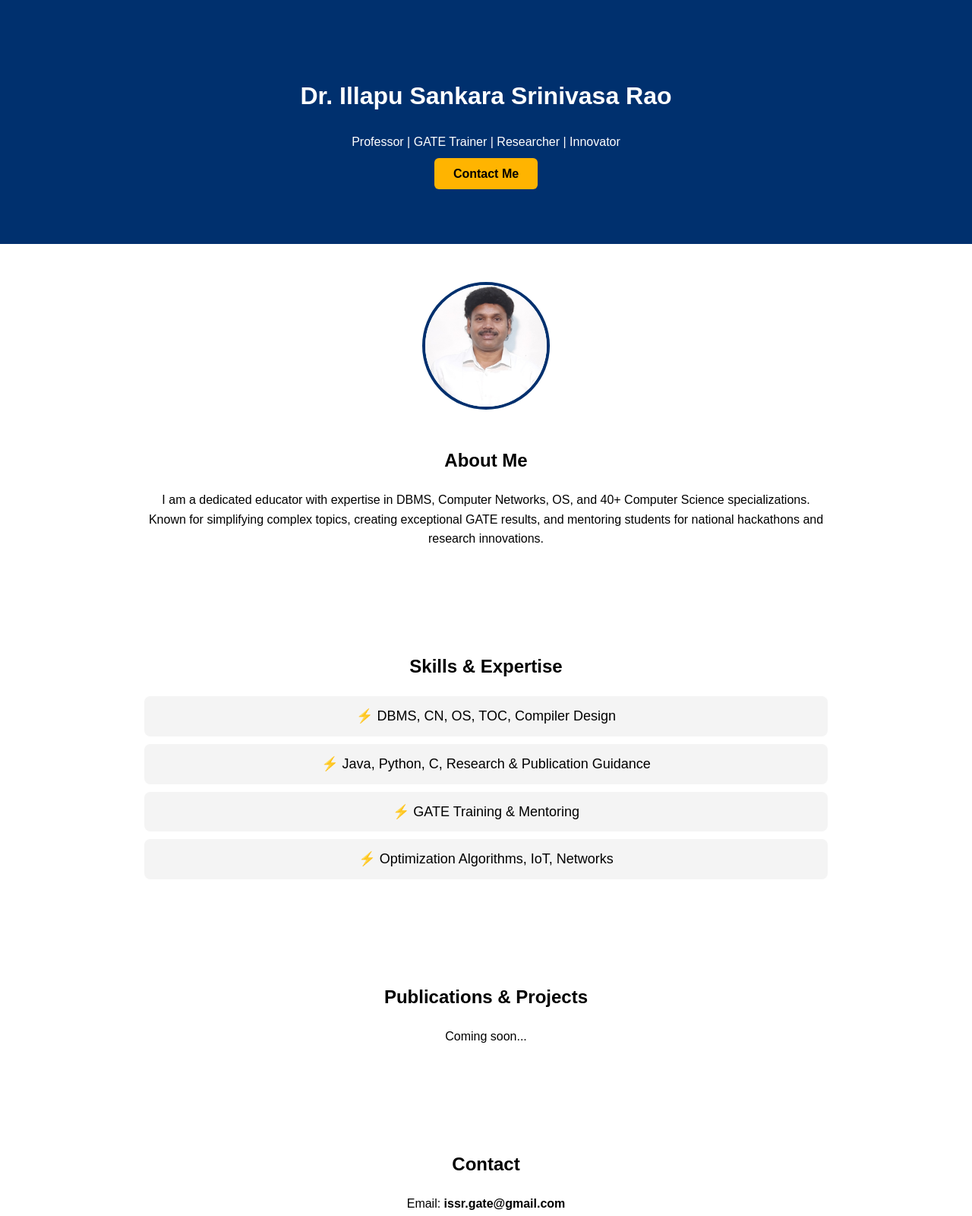
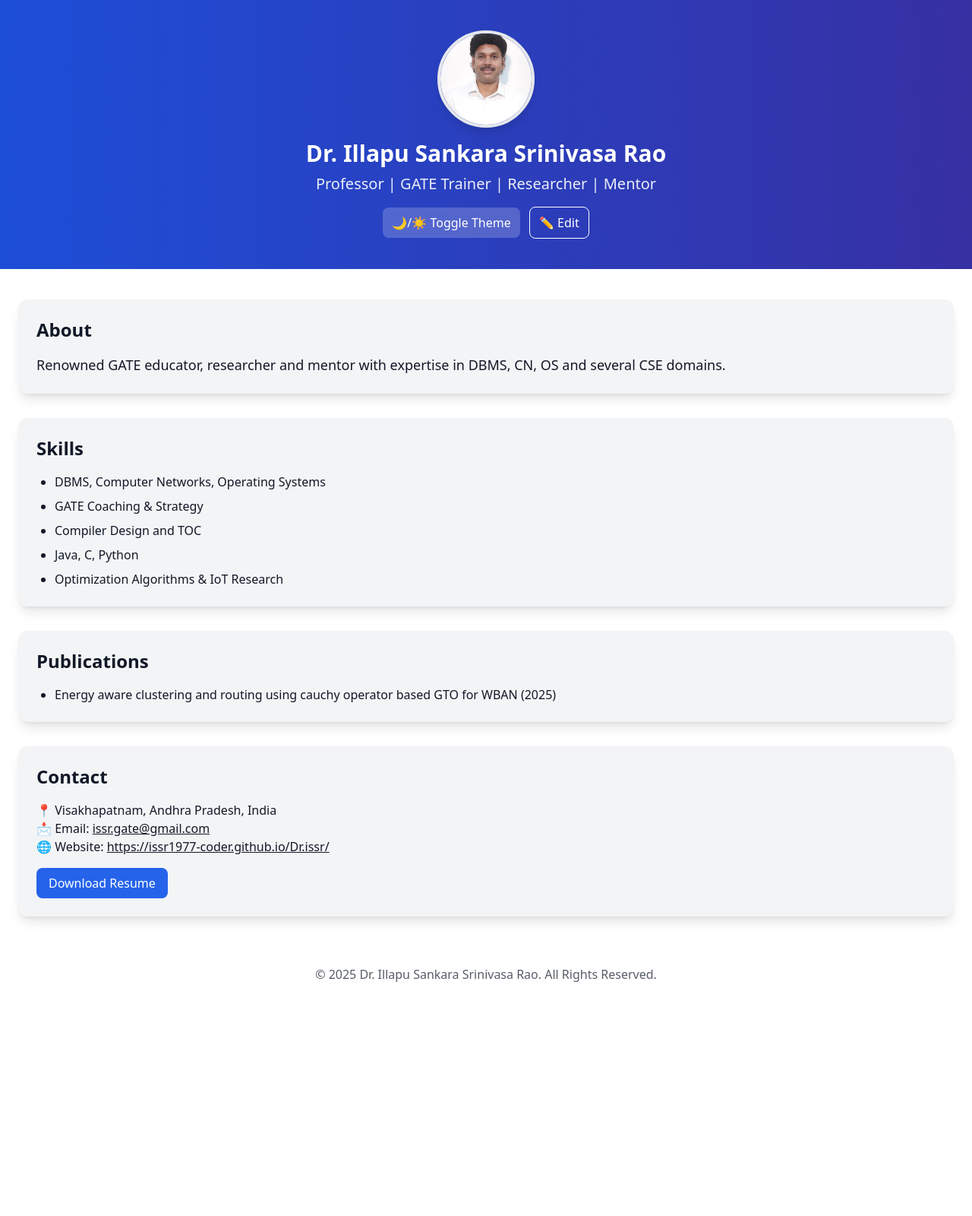
Before and after one commit to issr1977-coder/Dr.issr, a plain HTML site: page index.html in a window 1280 px wide. Shown: the top 1600 px of the page at 76% size. After the commit the page ends 1318 px from the top, so only its background shows below. Drawn offline with nearby package versions, Linux system fonts and the light colour scheme.

Commit message:
Add files via upload

```diff
--- /dev/null
+++ b/content.json
@@ -0,0 +1,20 @@
+{
+  "name": "Dr. Illapu Sankara Srinivasa Rao",
+  "title": "Professor | GATE Trainer | Researcher | Mentor",
+  "bio": "Renowned GATE educator, researcher and mentor with expertise in DBMS, CN, OS and several CSE domains.",
+  "location": "Visakhapatnam, Andhra Pradesh, India",
+  "email": "issr.gate@gmail.com",
+  "website": "https://issr1977-coder.github.io/Dr.issr/",
+  "resume": "resume.pdf",
+  "profileImage": "profile.jpg",
+  "skills": [
+    "DBMS, Computer Networks, Operating Systems",
+    "GATE Coaching & Strategy",
+    "Compiler Design and TOC",
+    "Java, C, Python",
+    "Optimization Algorithms & IoT Research"
+  ],
+  "publications": [
+    "Energy aware clustering and routing using cauchy operator based GTO for WBAN (2025)"
+  ]
+}
--- a/index.html
+++ b/index.html
@@ -3,57 +3,59 @@
 <head>
   <meta charset="UTF-8" />
   <meta name="viewport" content="width=device-width, initial-scale=1.0" />
-    <title>Dr. Illapu Sankara Srinivasa Rao | Portfolio</title>
+  <title>Dr. I.S.S.R | Portfolio</title>
+
+  <!-- Tailwind CDN -->
+  <script src="https://cdn.tailwindcss.com"></script>
+
   <link rel="stylesheet" href="style.css" />
 </head>
-<body>
-<header>
-    <div class="container">
-        <h1>Dr. Illapu Sankara Srinivasa Rao</h1>
-        <p>Professor | GATE Trainer | Researcher | Innovator</p>
-        <a href="#contact" class="btn">Contact Me</a>
+
+<body class="bg-white dark:bg-gray-900 text-gray-900 dark:text-gray-100">
+  <header class="bg-gradient-to-r from-blue-700 to-indigo-800 text-white py-10">
+    <div class="container mx-auto text-center">
+      <img id="profileImage" src="" class="mx-auto w-32 h-32 rounded-full border-4 shadow-lg object-cover" />
+      <h1 id="name" class="text-3xl font-bold mt-4"></h1>
+      <p id="title" class="text-xl opacity-90 mt-2"></p>
+
+      <button id="toggleTheme" class="mt-4 px-3 py-2 bg-white bg-opacity-20 rounded-lg">
+        🌙/☀️ Toggle Theme
+      </button>
+
+      <button id="editBtn" class="mt-4 ml-2 px-3 py-2 border border-white rounded-lg">
+        ✏️ Edit
+      </button>
     </div>
   </header>
 
-<section id="about">
-    <div class="container">
-        <img src="profile.jpg" alt="Profile Photo" class="profile-img">
-        <h2>About Me</h2>
-        <p>
-            I am a dedicated educator with expertise in DBMS, Computer Networks, OS, and 40+ Computer Science specializations. Known for simplifying complex topics, creating exceptional GATE results, and mentoring students for national hackathons and research innovations.
-        </p>
-    </div>
+  <main class="container mx-auto px-6 mt-10">
+    <section class="p-6 rounded-xl bg-gray-100 dark:bg-gray-800 shadow-lg">
+      <h2 class="text-2xl font-bold">About</h2>
+      <p id="bio" class="mt-4 text-lg"></p>
     </section>
 
-<section id="skills">
-    <div class="container">
-        <h2>Skills & Expertise</h2>
-        <ul>
-            <li>⚡ DBMS, CN, OS, TOC, Compiler Design</li>
-            <li>⚡ Java, Python, C, Research & Publication Guidance</li>
-            <li>⚡ GATE Training & Mentoring</li>
-            <li>⚡ Optimization Algorithms, IoT, Networks</li>
-        </ul>
-    </div>
+    <section class="mt-8 p-6 rounded-xl bg-gray-100 dark:bg-gray-800 shadow-lg">
+      <h2 class="text-2xl font-bold">Skills</h2>
+      <ul id="skills" class="mt-4 space-y-2 list-disc pl-6"></ul>
     </section>
 
-<section id="projects">
-    <div class="container">
-        <h2>Publications & Projects</h2>
-        <p>Coming soon...</p>
-    </div>
+    <section class="mt-8 p-6 rounded-xl bg-gray-100 dark:bg-gray-800 shadow-lg">
+      <h2 class="text-2xl font-bold">Publications</h2>
+      <ul id="publications" class="mt-4 space-y-2 list-disc pl-6"></ul>
     </section>
 
-<section id="contact">
-    <div class="container">
-        <h2>Contact</h2>
-        <p>Email: <strong>issr.gate@gmail.com</strong></p>
-        <p>Location: Visakhapatnam, Andhra Pradesh, India</p>
-    </div>
+    <section class="mt-8 p-6 rounded-xl bg-gray-100 dark:bg-gray-800 shadow-lg">
+      <h2 class="text-2xl font-bold">Contact</h2>
+      <p class="mt-4">📍 <span id="location"></span></p>
+      <p>📩 Email: <a id="email" href="#" class="underline"></a></p>
+      <p>🌐 Website: <a id="website" href="#" class="underline"></a></p>
+      <a id="resume" class="mt-4 inline-block bg-blue-600 text-white py-2 px-4 rounded-lg">Download Resume</a>
     </section>
 
-<footer>
-    <p>© 2025 Dr. Illapu Sankara Srinivasa Rao. All Rights Reserved.</p>
+  </main>
+
+  <footer class="mt-10 py-6 text-center opacity-70">
+    © <span id="year"></span> <span id="footerName"></span>. All Rights Reserved.
   </footer>
 
   <script src="script.js"></script>
--- a/script.js
+++ b/script.js
@@ -1 +1,53 @@
-console.log("Personal website loaded successfully!");
+async function loadContent() {
+  let content = JSON.parse(localStorage.getItem("issr_site")) ||
+                await (await fetch("content.json")).json();
+
+  document.getElementById("name").textContent = content.name;
+  document.getElementById("footerName").textContent = content.name;
+  document.getElementById("title").textContent = content.title;
+  document.getElementById("bio").textContent = content.bio;
+  document.getElementById("location").textContent = content.location;
+
+  document.getElementById("email").textContent = content.email;
+  document.getElementById("email").href = `mailto:${content.email}`;
+
+  document.getElementById("website").textContent = content.website;
+  document.getElementById("website").href = content.website;
+
+  document.getElementById("resume").href = content.resume;
+
+  document.getElementById("profileImage").src = content.profileImage;
+
+  document.getElementById("skills").innerHTML =
+    content.skills.map(s => `<li>${s}</li>`).join("");
+
+  document.getElementById("publications").innerHTML =
+    content.publications.map(p => `<li>${p}</li>`).join("");
+
+  document.getElementById("year").textContent = new Date().getFullYear();
+}
+
+// Dark Mode
+document.getElementById("toggleTheme").onclick = () => {
+  document.body.classList.toggle("dark");
+  localStorage.setItem("theme", document.body.classList.contains("dark"));
+};
+
+if (localStorage.getItem("theme") === "true") {
+  document.body.classList.add("dark");
+}
+
+// Admin Edit
+document.getElementById("editBtn").onclick = () => {
+  let pwd = prompt("Enter admin password:");
+  if (pwd === "admin") {
+    let current = JSON.parse(localStorage.getItem("issr_site")) || {};
+    let updated = prompt("Edit JSON:", JSON.stringify(current, null, 2));
+    if (updated) {
+      localStorage.setItem("issr_site", updated);
+      alert("Updated! Refresh page.");
+    }
+  } else alert("Incorrect Password");
+};
+
+loadContent();
--- a/style.css
+++ b/style.css
@@ -1,59 +1,7 @@
-body {
-    margin: 0;
-    font-family: Arial, sans-serif;
-    line-height: 1.6;
+body.dark {
+  background: #111;
+  color: white;
 }
 
-header {
-    background: #00306e;
-    color: #fff;
-    padding: 80px 0;
-    text-align: center;
-}
-
-.btn {
-    background: #ffb400;
-    color: #000;
-    padding: 12px 25px;
-    text-decoration: none;
-    border-radius: 6px;
-    font-weight: bold;
-}
-
-section {
-    padding: 50px 20px;
-    text-align: center;
-}
-
-.container {
-    max-width: 900px;
-    margin: auto;
-}
-
-.profile-img {
-    width: 160px;
-    height: 160px;
-    border-radius: 50%;
-    margin-bottom: 20px;
-    border: 4px solid #00306e;
-}
-
-ul {
-    list-style: none;
-    padding: 0;
-}
-
-ul li {
-    background: #f4f4f4;
-    margin: 10px 0;
-    padding: 12px;
-    border-radius: 8px;
-    font-size: 18px;
-}
-
-footer {
-    background: #000;
-    color: #fff;
-    text-align: center;
-    padding: 15px;
-}
+a { transition: 0.2s; }
+a:hover { opacity: 0.7; }
```
Also changed, not shown: 1 other file. Lines whose indentation alone changed are shown as unchanged.
